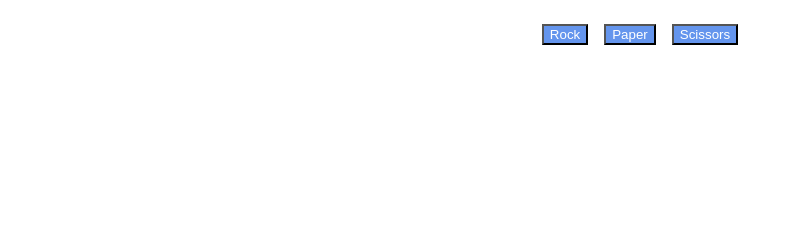
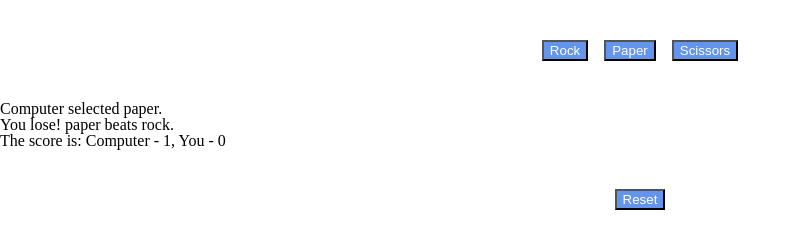
Before and after one commit to jrhwkd/rock-paper-scissors-DOM, a plain HTML site: page index.html in a window 1280 px wide. Both pictures are taken after a click on the button "Rock". Shown: the whole page, without its empty margins (0-801 px from the left). Drawn offline with Linux system fonts and the light colour scheme.

Commit message:
Add files via upload

```diff
--- a/index.html
+++ b/index.html
@@ -11,6 +11,14 @@
             <button class='rockBtn'>Rock</button>
             <button class='paperBtn'>Paper</button>
             <button class='scissorsBtn'>Scissors</button>
+        </div>
+        <div class='results'>
+            <p class='cpuPickDisplay'></p>
+            <p class='resultDisplay'></p>
+            <p class='scoreDisplay'></p>
+        </div>
+        <div class='buttons'>
+            <button class='resetBtn'>Reset</button>
         </div>
        <script>
            let playerScore = 0;
@@ -42,23 +50,52 @@
                         return `Something went wrong!`;
                 }
             }
+
+            let resultDisplay = document.querySelector('.resultDisplay');
+            let cpuPickDisplay = document.querySelector('.cpuPickDisplay');
+            let scoreDisplay = document.querySelector('.scoreDisplay');
+
             const rockBtn = document.querySelector('.rockBtn');
             rockBtn.addEventListener('click', function(e) {
                 let cpuPick = computerPlay();
-                console.log(playRound('rock', cpuPick));
+                // show cpu pick
+                cpuPickDisplay.textContent=`Computer selected ${cpuPick}.`;
+                // show result of playRound
+                resultDisplay.textContent = playRound('rock', cpuPick);
+                scoreDisplay.textContent = `The score is: Computer - ${computerScore}, You - ${playerScore}`;
             });
 
             const paperBtn = document.querySelector('.paperBtn');
             paperBtn.addEventListener('click', function(e) {
                 let cpuPick = computerPlay();
-                console.log(playRound('paper', cpuPick));
+                // show cpu pick
+                cpuPickDisplay.textContent=`Computer selected ${cpuPick}.`;
+                // show result of playRound
+                resultDisplay.textContent = playRound('paper', cpuPick);
+                scoreDisplay.textContent = `The score is: Computer - ${computerScore}, You - ${playerScore}`;
             });
 
             const scissorsBtn = document.querySelector('.scissorsBtn');
             scissorsBtn.addEventListener('click', function(e) {
                 let cpuPick = computerPlay();
-                console.log(playRound('scissors', cpuPick));
+                // show cpu pick
+                cpuPickDisplay.textContent=`Computer selected ${cpuPick}.`;
+                // show result of playRound
+                resultDisplay.textContent = playRound('scissors', cpuPick);
+                scoreDisplay.textContent = `The score is: Computer - ${computerScore}, You - ${playerScore}`;
             });
+
+            const resetBtn = document.querySelector('.resetBtn');
+            resetBtn.addEventListener('click', function(e) {
+                // removes text from page
+                cpuPickDisplay.textContent='';
+                resultDisplay.textContent = '';
+                scoreDisplay.textContent = '';
+                // reset score
+                playerScore = 0;
+                computerScore = 0;
+            });
+
        </script>
     </body>
 </html>
--- a/style.css
+++ b/style.css
@@ -3,7 +3,8 @@
     width: 100%;
     display: flex;
     justify-content: center;
-    margin-top: 1rem;
+    margin-top: 2rem;
+    margin-bottom: 1rem;
 }
 
 button {
@@ -11,3 +12,14 @@ button {
     background-color: cornflowerblue;
     margin: 0.5rem;
 }
+
+.results {
+    box-sizing: content-box;
+    width: 100%;
+    height: 3rem;
+    display: flex;
+    flex-direction: column;
+    justify-content: center;
+    margin-top: 2rem;
+    margin-bottom: 1rem;
+}
```
